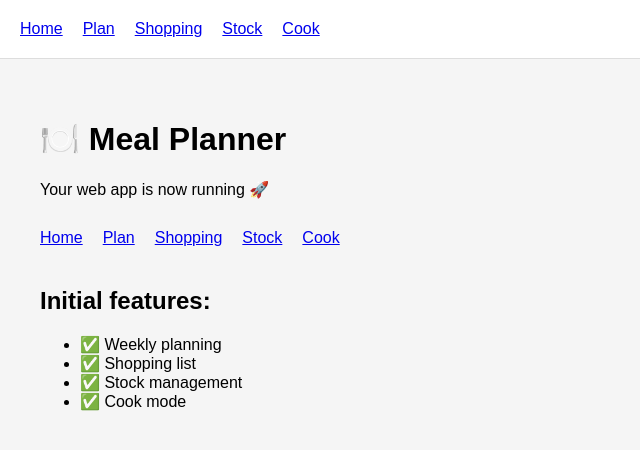
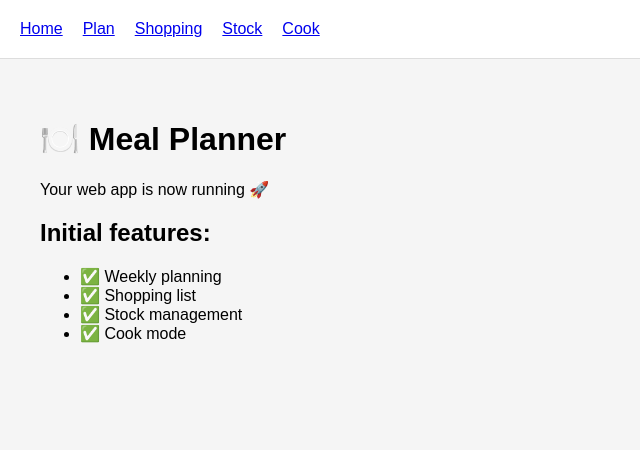
Before and after one commit to mauroapadula-beep/meal-planner-robomidas, a Next.js app: page / in a window 1280 px wide. Shown: the top 450 px of the page, without its empty margins (0-640 px from the left). Built offline with nearby package versions, Linux system fonts and the light colour scheme.

Commit message:
Update page.js

```diff
--- a/app/page.js
+++ b/app/page.js
@@ -1,30 +1,9 @@
-import Link from 'next/link'
-
 export default function Home() {
   return (
-    <div style={{ padding: 40, fontFamily: 'Arial' }}>
+    <div style={{ padding: 40 }}>
       <h1>🍽️ Meal Planner</h1>
 
       <p>Your web app is now running 🚀</p>
-
-      <div
-        style={{
-          display: 'flex',
-          gap: 20,
-          marginTop: 30,
-          marginBottom: 40,
-        }}
-      >
-        <Link href="/">Home</Link>
-
-        <Link href="/plan">Plan</Link>
-
-        <Link href="/shopping">Shopping</Link>
-
-        <Link href="/stock">Stock</Link>
-
-        <Link href="/cook">Cook</Link>
-      </div>
 
       <h2>Initial features:</h2>
 
```
